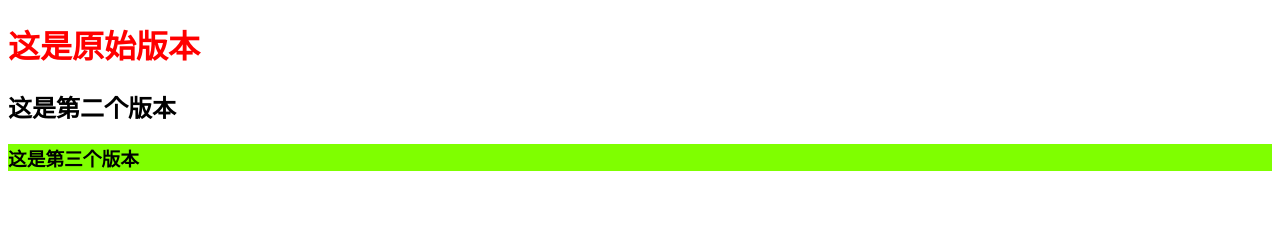
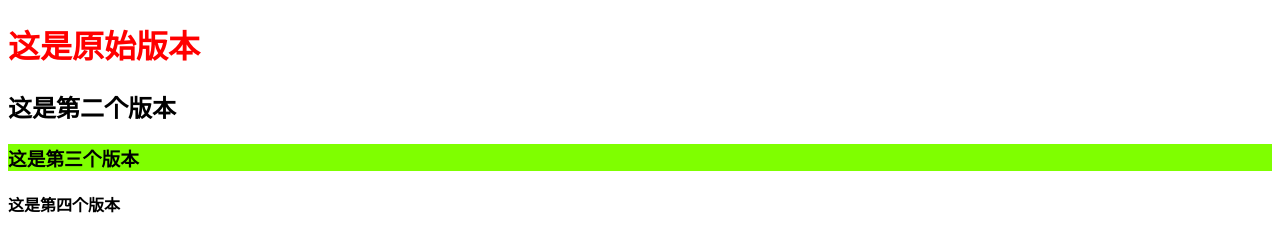
Before and after one commit to renshuailin/test, a plain HTML site: page index.html in a window 1280 px wide. Drawn offline with Linux system fonts and the light colour scheme.

Commit message:
第四个版本

```diff
--- a/index.html
+++ b/index.html
@@ -12,6 +12,7 @@
     <h1>这是原始版本</h1>
     <h2>这是第二个版本</h2>
     <h3>这是第三个版本</h3>
+    <h4>这是第四个版本</h4>
 </body>
 
 </html>
```
